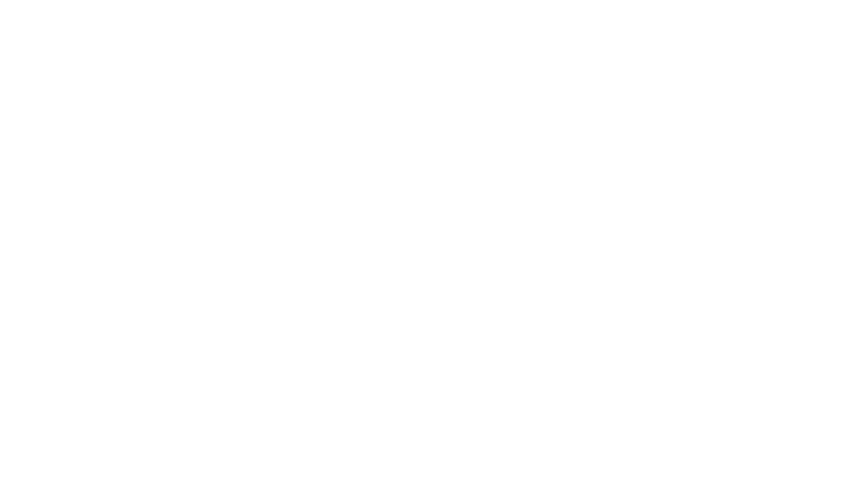
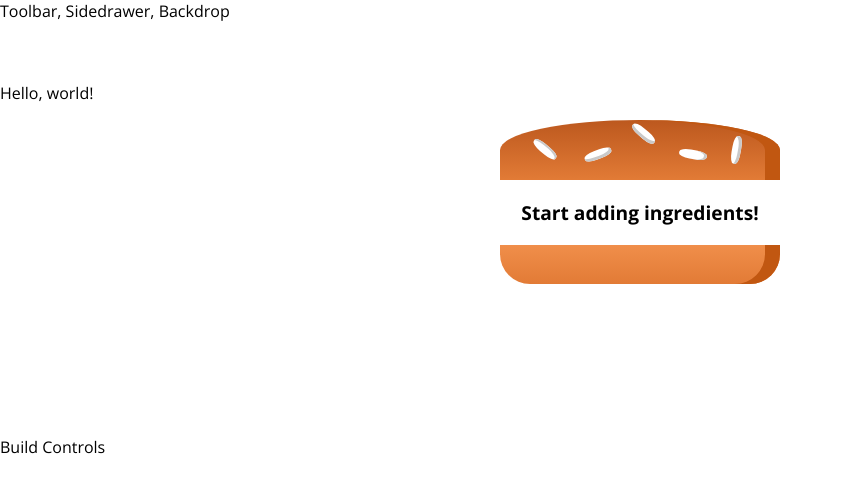
Before and after one commit to meganjacobs97/burger-builder, a React (Create React App) app: page / in a window 1280 px wide. Shown: the top 492 px of the page, without its empty margins (0-843 px from the left). Built offline with nearby package versions, Linux system fonts and the light colour scheme.

Commit message:
built burger css

```diff
--- a/src/App.js
+++ b/src/App.js
@@ -1,9 +1,15 @@
 import React from 'react';
+
+import Layout from "./components/Layout/Layout"
+import BurgerBuilder from './components/stateful/BurgerBuilder/BurgerBuilder';
 
 function App() {
   return (
     <div >
-
+      <Layout>
+        <p>Hello, world!</p>
+      </Layout>
+      <BurgerBuilder />
     </div>
   );
 }
--- /dev/null
+++ b/src/components/Burger/Burger.js
@@ -0,0 +1,39 @@
+import React from "react";
+import classes from "./Burger.module.css"
+
+import BurgerIngredient from "./BurgerIngredient/BurgerIngredient"
+
+const Burger = (props) => {
+    //transofrm object of key value pairs into an array of burger ingredients
+    //array of keys from object
+    let ingredients = Object.keys(props.ingredients)
+        .map(ingredientKey => {
+            //return new array of length that corresponds to ingredient key
+            return [...Array(props.ingredients[ingredientKey])]
+                //map over that new array to get an ingredient for every one we need
+                .map((_, i) => {
+                    return <BurgerIngredient key={ingredientKey + i} type={ingredientKey} />
+                })
+        })
+        //to check if we actually have ingredients to render - use reduce to pull out values of inner arrays
+        //this "flattens" the array
+        .reduce((arr, el) => {
+            //take given element and add to array
+            return arr.concat(el);
+        }, [])
+
+    //we now have an array that is either empty or has our ingredients
+    if (ingredients.length === 0) {
+        ingredients = <p>Start adding ingredients!</p>
+    }
+
+    return (
+        <div className={classes.Burger}>
+            <BurgerIngredient type="bun-top" />
+            {ingredients}
+            <BurgerIngredient type="bun-bottom" />
+        </div>
+    );
+}
+
+export default Burger;
--- /dev/null
+++ b/src/components/Burger/Burger.module.css
@@ -0,0 +1,31 @@
+/* mobile layout */
+.Burger {
+    width: 100%;
+    height: 250px;
+    margin: auto;
+    /* overflow: scroll;  */
+    text-align: center;
+    font-weight: bold;
+    font-size: 1.2rem;
+}
+
+@media (min-width: 1000px) and (min-height: 700px) {
+    .Burger {
+        width: 700px;
+        height: 600px;
+    }
+}
+
+@media (min-width: 500px) and (min-height: 401px) {
+    .Burger {
+        width: 450px;
+        height: 400px;
+    }
+}
+
+@media (min-width: 500px) and (min-height: 400px) {
+    .Burger {
+        width: 350px;
+        height: 300px;
+    }
+}
--- /dev/null
+++ b/src/components/Burger/BurgerIngredient/BurgerIngredient.js
@@ -0,0 +1,37 @@
+import React from 'react';
+import classes from './BurgerIngredient.module.css';
+
+const BurgerIngredient = (props) => {
+    let ingredient = null;
+
+    switch (props.type) {
+        case ("bun-bottom"):
+            ingredient = <div className={classes.BreadBottom}></div>;
+            break;
+        case ("bun-top"):
+            ingredient = (
+                <div className={classes.BreadTop}>
+                    <div className={classes.Seeds1}></div>
+                    <div className={classes.Seeds2}></div>
+                </div>
+            );
+            break;
+        case ("meat"):
+            ingredient = <div className={classes.Meat}></div>;
+            break;
+        case ("cheese"):
+            ingredient = <div className={classes.Cheese}></div>;
+            break;
+        case ("lettuce"):
+            ingredient = <div className={classes.Lettuce}></div>;
+            break;
+        case ("bacon"):
+            ingredient = <div className={classes.Bacon}></div>;
+            break;
+        default:
+            break;
+    }
+    return ingredient;
+};
+
+export default BurgerIngredient;
--- /dev/null
+++ b/src/components/Burger/BurgerIngredient/BurgerIngredient.module.css
@@ -0,0 +1,113 @@
+.BreadBottom {
+    height: 13%;
+    width: 80%;
+    background: linear-gradient(#F08E4A, #e27b36);
+    border-radius: 0 0 30px 30px;
+    box-shadow: inset -15px 0 #c15711;
+    margin: 2% auto;
+}
+
+.BreadTop {
+    height: 20%;
+    width: 80%;
+    background: linear-gradient(#bc581e, #e27b36);
+    border-radius: 50% 50% 0 0;
+    box-shadow: inset -15px 0 #c15711;
+    margin: 2% auto;
+    position: relative;
+}
+
+.Seeds1 {
+    width: 10%;
+    height: 15%;
+    position: absolute;
+    background-color: white;
+    left: 30%;
+    top: 50%;
+    border-radius: 40%;
+    transform: rotate(-20deg);
+    box-shadow: inset -2px -3px #c9c9c9;
+}
+
+.Seeds1:after {
+    content: "";
+    width: 100%;
+    height: 100%;
+    position: absolute;
+    background-color: white;
+    left: -170%;
+    top: -260%;
+    border-radius: 40%;
+    transform: rotate(60deg);
+    box-shadow: inset -1px 2px #c9c9c9;
+  }
+
+.Seeds1:before {
+    content: "";
+    width: 100%;
+    height: 100%;
+    position: absolute;
+    background-color: white;
+    left: 180%;
+    top: -50%;
+    border-radius: 40%;
+    transform: rotate(60deg);
+    box-shadow: inset -1px -3px #c9c9c9;
+  }
+
+  .Seeds2 {
+    width: 10%;
+    height: 15%;
+    position: absolute;
+    background-color: white;
+    left: 64%;
+    top: 50%;
+    border-radius: 40%;
+    transform: rotate(10deg);
+    box-shadow: inset -3px 0 #c9c9c9;
+  }
+
+  .Seeds2:before {
+    content: "";
+    width: 100%;
+    height: 100%;
+    position: absolute;
+    background-color: white;
+    left: 150%;
+    top: -130%;
+    border-radius: 40%;
+    transform: rotate(90deg);
+    box-shadow: inset 1px 3px #c9c9c9;
+  }
+
+
+.Meat {
+    width: 80%;
+    height: 8%;
+    background: linear-gradient(#7f3608, #702e05);
+    margin: 2% auto;
+    border-radius: 15px;
+}
+
+.Cheese {
+    width: 90%;
+    height: 4.5%;
+    margin: 2% auto;
+    background: linear-gradient(#f4d004, #d6bb22);
+    border-radius: 20px;
+}
+
+.Lettuce {
+    width: 85%;
+    height: 7%;
+    margin: 2% auto;
+    background: linear-gradient(#228c1d, #91ce50);
+    border-radius: 20px;
+}
+
+.Bacon {
+    width: 80%;
+    height: 3%;
+    background: linear-gradient(#bf3813, #c45e38);
+    margin: 2% auto;
+}
--- /dev/null
+++ b/src/components/Layout/Layout.js
@@ -0,0 +1,14 @@
+import React from "react";
+
+import Wrapper from "../../hoc/Wrapper";
+import classes from "./Layout.module.css";
+
+const Layout = (props) => {
+    return (
+        <Wrapper >
+            <div>Toolbar, Sidedrawer, Backdrop</div>
+            <main className={classes.content}>{props.children}</main>
+        </Wrapper>
+    )
+}
+export default Layout;
--- /dev/null
+++ b/src/components/Layout/Layout.module.css
@@ -0,0 +1,3 @@
+.content {
+    margin-top: 60px;
+}
--- /dev/null
+++ b/src/components/stateful/BurgerBuilder/BurgerBuilder.js
@@ -0,0 +1,20 @@
+import React, { Component } from "react";
+import Wrapper from "../../../hoc/Wrapper"
+import Burger from "../../Burger/Burger"
+class BurgerBuilder extends Component {
+    state = {
+        ingredients: {
+            meat: 0,
+            lettuce: 0,
+            cheese: 0,
+            bacon: 0
+        }
+    }
+    render() {
+        return <Wrapper>
+            <Burger ingredients={this.state.ingredients} />
+            <p>Build Controls</p>
+        </Wrapper>
+    }
+}
+export default BurgerBuilder;
--- /dev/null
+++ b/src/hoc/Wrapper.js
@@ -0,0 +1,3 @@
+const Wrapper = (props) => props.children;
+
+export default Wrapper;
```
